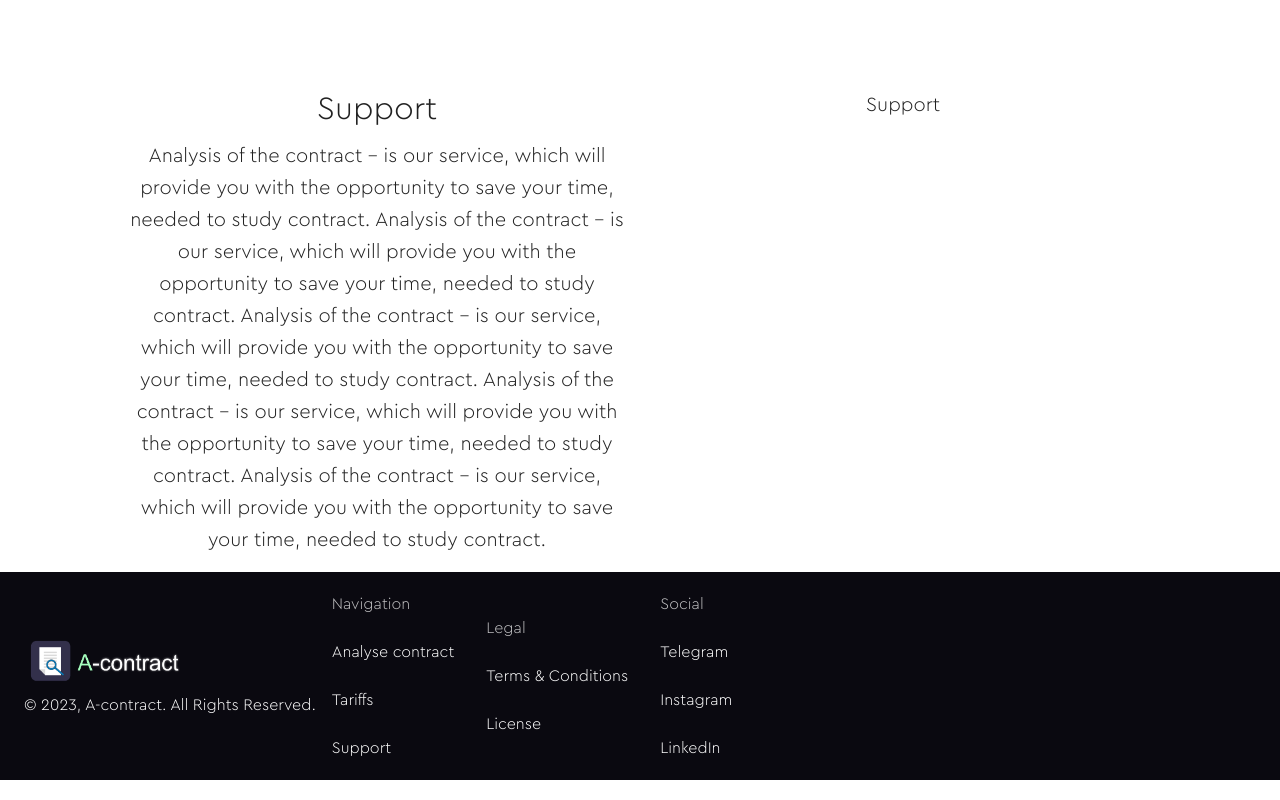
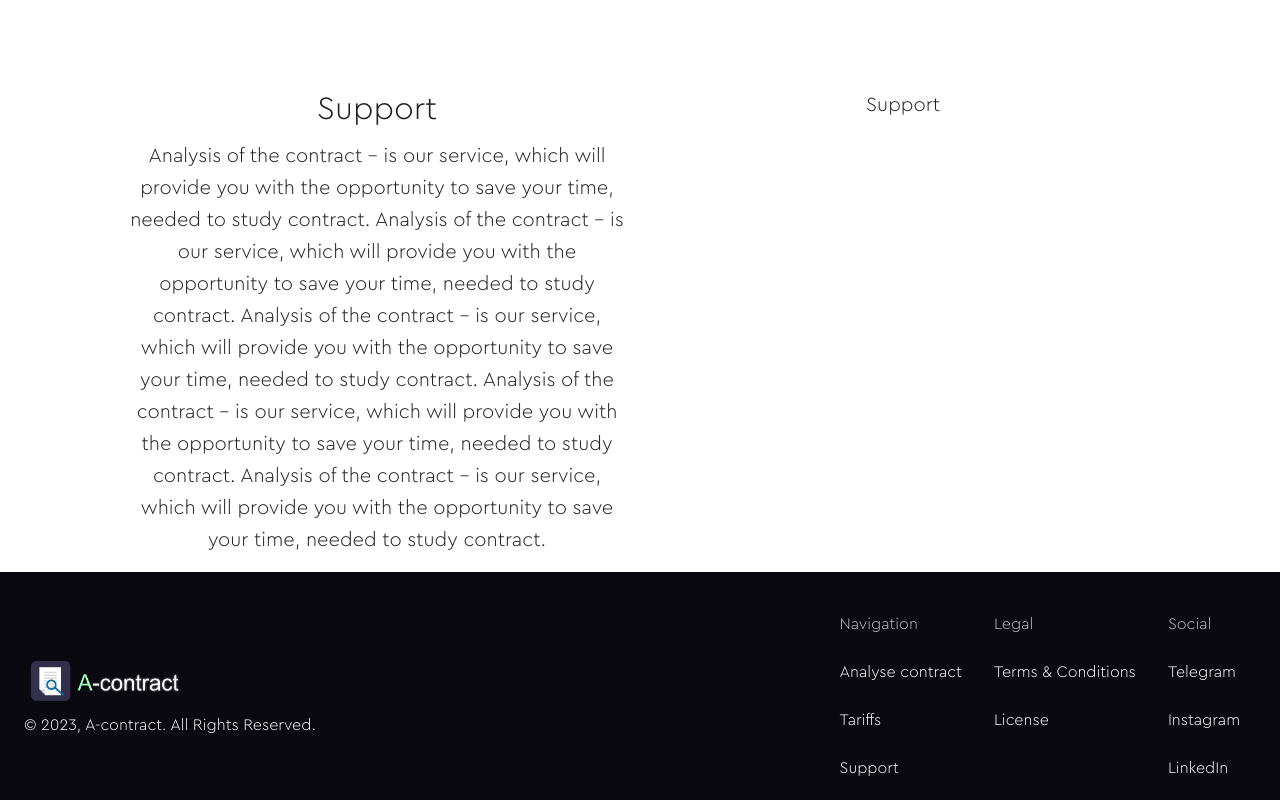
Before and after one commit to A-contract/a-contract-app, a Next.js app in the folder client/: page / in a window 1280 px wide. Shown: the part 926-1726 px from the top of the page. Built offline with nearby package versions, Linux system fonts and the light colour scheme.

Commit message:
create landpage

```diff
--- a/client/src/components/home/footer/Footer.tsx
+++ b/client/src/components/home/footer/Footer.tsx
@@ -1,6 +1,4 @@
-
-
-import { Box, Container, List, ListItem, ListItemButton, ListItemText, Toolbar, Typography, useTheme } from "@mui/material";
+import { Box, List, ListItem, ListItemText, Toolbar, Typography, useTheme } from "@mui/material";
 import logo  from '../../../../images/logo.png'
 
 
@@ -69,13 +67,14 @@ const Footer = () => {
     const theme = useTheme();
 
     return (
-        <Box component="footer" sx={{ bgcolor: theme.palette.primary.main, width: "100%", display: "flex", flexDirection: "column", alignItems: "center"}}>
-            <Box component="div" sx={{ maxWidth: "1300px", width: "inherit", alignItems: "center"}}>
-                <Toolbar>
-                    <Box>
-                        <Box component="img" src={ logo.src } alt="logo" style={{ width: "160px" }} />
+        <Box component="footer" sx={{ bgcolor: theme.palette.primary.main, width: "100%", display: "flex", flexDirection: "column", alignItems: "center", pt: "20px"}}>
+            <Box component="div" sx={{ maxWidth: "1300px", width: "inherit"}}>
+                <Toolbar sx={{ display: "flex",  alignItems: "center"}}>
+                    <Box component="div" sx={{ mr: "auto"}}>
+                        <Box component="img" src={ logo.src } alt="logo" style={{ width: "120pt" }} />
                         <Typography sx={{ color: theme.palette.secondary.main }}>© 2023, A-contract. All Rights Reserved.</Typography>
                     </Box>
+                    <Box component="div" sx={{ display: "flex"}}>
                         {navigation.map((value, index) => (
                             <Box component="div" key={ index }>
                                 <List>
@@ -95,6 +94,8 @@ const Footer = () => {
                                 </List>
                             </Box>
                         ))}
+                    </Box>
+
                 </Toolbar>
             </Box>
 
```
Lines whose indentation alone changed are shown as unchanged.
